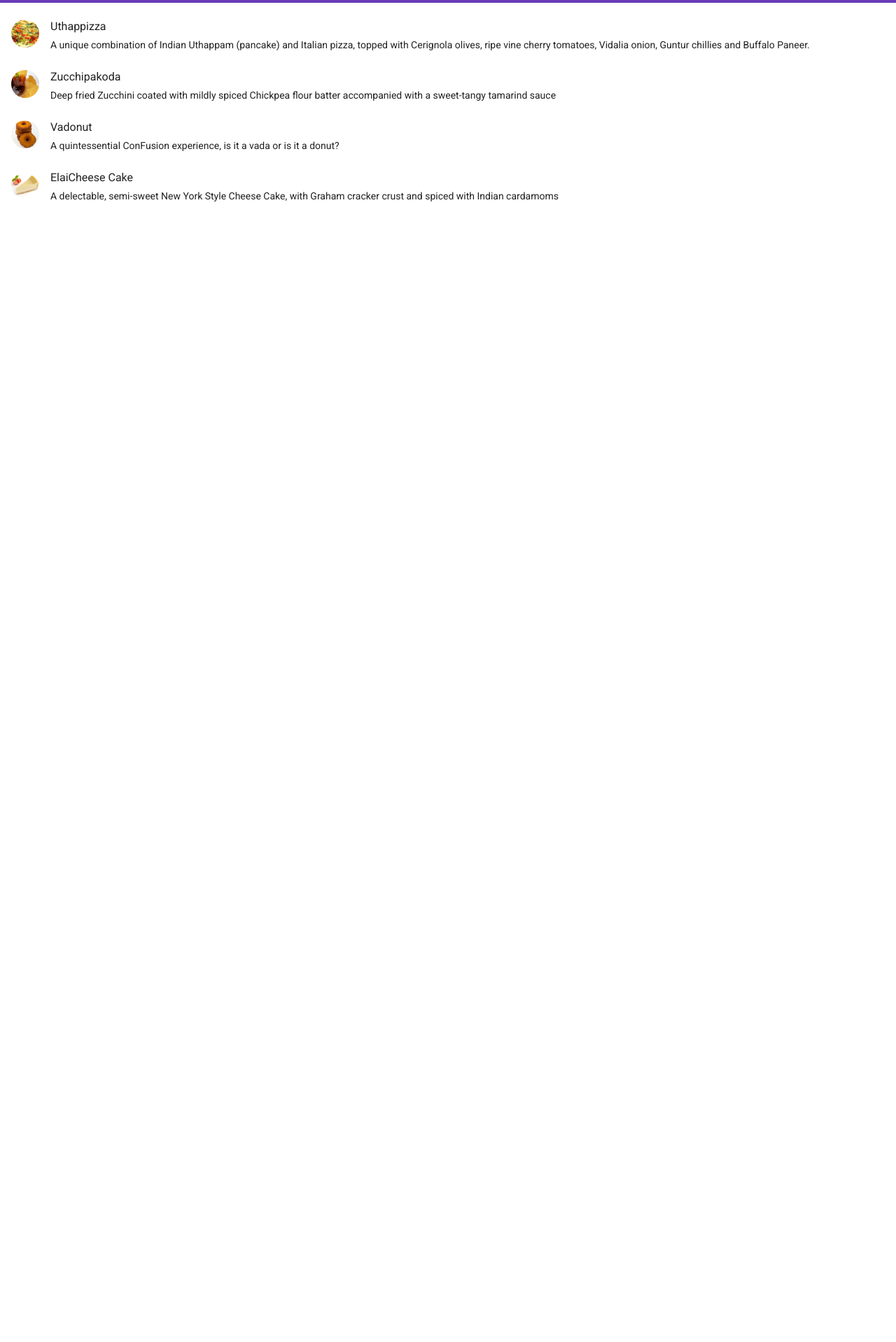
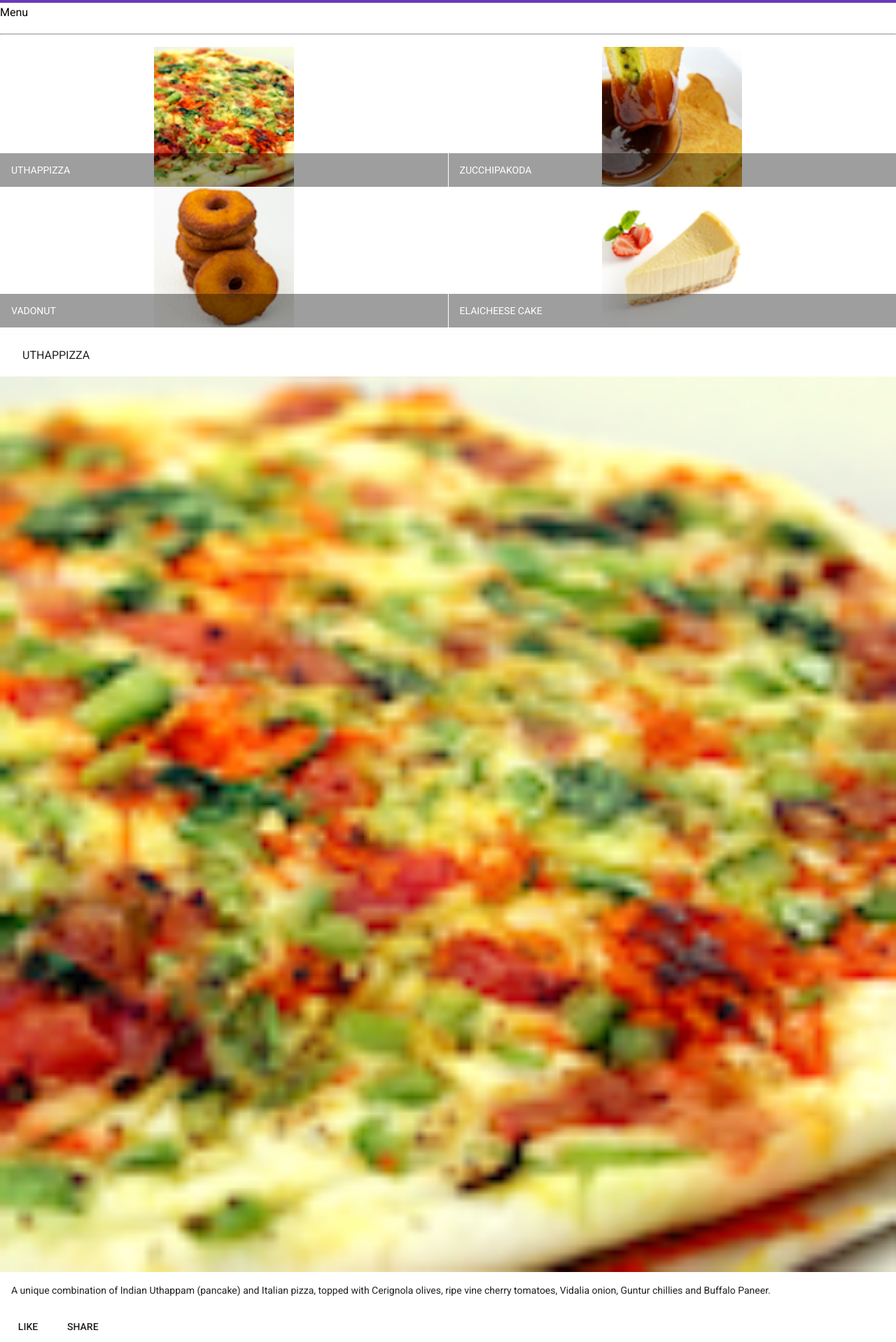
Before and after one commit to bangmaple/Angular-Study, an Angular app: page / in a window 1280 px wide. Shown: the part 60-1978 px from the top of the page at 70% size. Before the commit the page ends 800 px from the top, so only its background shows below. Built offline with nearby package versions, Linux system fonts and the light colour scheme.

Commit message:
Render selectedDish

```diff
--- a/src/app/menu/menu.component.html
+++ b/src/app/menu/menu.component.html
@@ -1,13 +1,39 @@
 <div class="container"
 fxLayout="column"
 fxLayoutGap="10px">
-  <mat-list fxFlex>
-    <mat-list-item *ngFor="let dish of dishes">
-      <img matListAvatar src="{{dish.image}}" alt="{{dish.name}}"/>
-      <h1 matLine> {{dish.name}} </h1>
-      <p matLine>
-        <span> {{dish.description}}</span>
-      </p>
-    </mat-list-item>
-  </mat-list>
-</div>
+  <div fxFlex>
+
+    <div>
+      <h3>Menu</h3>
+      <hr>
+    </div>
+
+    </div>
+    <div fxFlex>
+      <mat-grid-list cols="2" rowHeight="200px">
+        <mat-grid-tile *ngFor="let dish of dishes">
+          <img height="200px" src="{{dish.image}}" alt="{{dish.name}}"/>
+          <mat-grid-tile-footer>
+            <h1> {{dish.name | uppercase}} </h1>
+          </mat-grid-tile-footer>
+        </mat-grid-tile>
+      </mat-grid-list>
+    </div>
+  <div fxFlex *ngIf="selectedDish">
+    <mat-card>
+      <mat-card-header>
+        <mat-card-title>
+          <h3>{{selectedDish.name | uppercase}}</h3>
+        </mat-card-title>
+      </mat-card-header>
+      <img mat-card-image src={{selectedDish.image}} alt={{selectedDish.name}}/>
+      <mat-card-content>
+        <p>{{selectedDish.description}}</p>
+      </mat-card-content>
+      <mat-card-actions>
+        <button mat-button>LIKE</button>
+        <button mat-button>SHARE</button>
+      </mat-card-actions>
+    </mat-card>
+  </div>
+  </div>
--- a/src/app/menu/menu.component.ts
+++ b/src/app/menu/menu.component.ts
@@ -1,13 +1,7 @@
 import { Component, OnInit } from '@angular/core';
 import {Dish} from '../shared/dish';
 
-@Component({
-  selector: 'app-menu',
-  templateUrl: './menu.component.html',
-  styleUrls: ['./menu.component.css']
-})
-export class MenuComponent implements OnInit {
-  dishes: Dish[] = [
+const DISHES: Dish[] = [
   {
     id: '0',
     name: 'Uthappizza',
@@ -50,6 +44,17 @@
     description: 'A delectable, semi-sweet New York Style Cheese Cake, with Graham cracker crust and spiced with Indian cardamoms'
   }
 ];
+
+@Component({
+  selector: 'app-menu',
+  templateUrl: './menu.component.html',
+  styleUrls: ['./menu.component.css']
+})
+export class MenuComponent implements OnInit {
+
+  dishes = DISHES;
+  selectedDish: Dish = DISHES[0];
+
   constructor() { }
 
   ngOnInit(): void {
--- a/src/index.html
+++ b/src/index.html
@@ -5,7 +5,8 @@
   <title>AngularLearning</title>
   <base href="/">
   <meta name="viewport" content="width=device-width, initial-scale=1">
-  <link href="https://fonts.googleapi.com/icon?family=Material+Icons" rel="stylesheet">
+  <link href="https://fonts.googleapis.com/icon?family=Material+Icons"
+        rel="stylesheet">
   <link rel="icon" type="image/x-icon" href="favicon.ico">
   <link href="https://fonts.googleapis.com/css?family=Roboto:300,400,500&display=swap" rel="stylesheet">
   <link href="https://fonts.googleapis.com/icon?family=Material+Icons" rel="stylesheet">
```
Also changed, not shown: src/app/app.module.ts (+7 -1 lines). Lines whose indentation alone changed are shown as unchanged.
